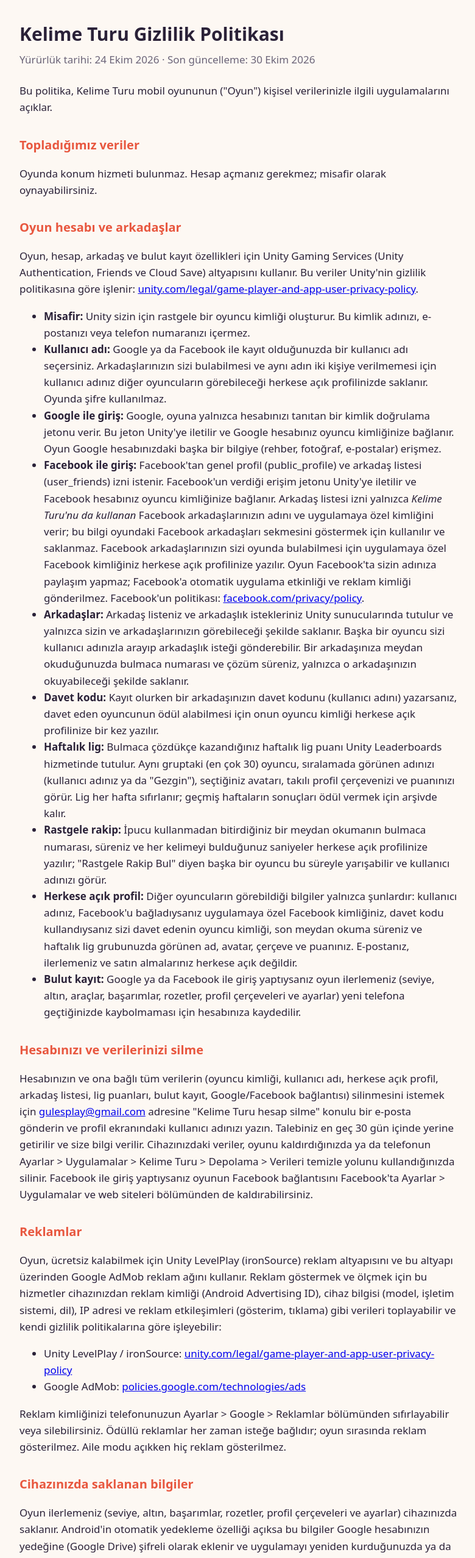
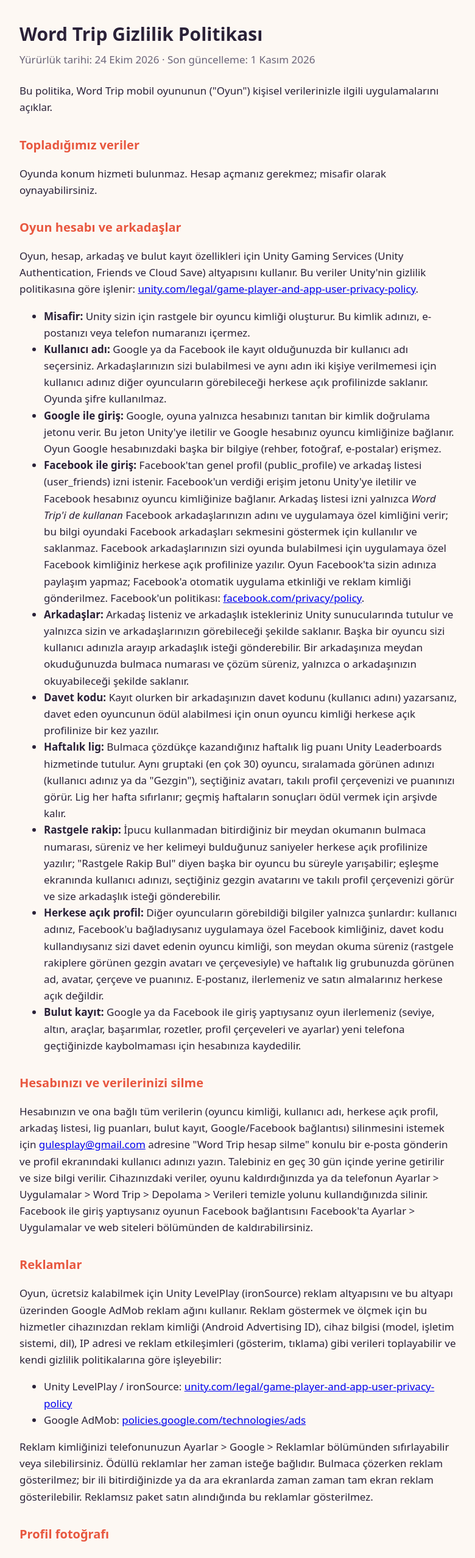
Before and after one commit to gulesplay/gulesplay.github.io, a plain HTML site: page kelime-turu/gizlilik.html in a window 1280 px wide. Shown: the top 2555 px of the page at 61% size, without its empty margins (248-1028 px from the left). Drawn offline with Linux system fonts and the light colour scheme.

Commit message:
Word Trip adı, gizlilik güncellemesi

```diff
--- a/kelime-turu/gizlilik.html
+++ b/kelime-turu/gizlilik.html
@@ -3,7 +3,7 @@
 <head>
 <meta charset="utf-8">
 <meta name="viewport" content="width=device-width, initial-scale=1">
-<title>Kelime Turu Gizlilik Politikası</title>
+<title>Word Trip Gizlilik Politikası</title>
 <style>
   :root { --bg: #fdf8f3; --ink: #2a2138; --muted: #6b6478; --accent: #e8573f; }
   @media (prefers-color-scheme: dark) { :root { --bg: #1b1724; --ink: #f2eef8; --muted: #b3acc2; --accent: #ff8a6b; } }
@@ -16,10 +16,10 @@
 </head>
 <body>
 <main>
-<h1>Kelime Turu Gizlilik Politikası</h1>
-<p class="date">Yürürlük tarihi: 24 Ekim 2026 · Son güncelleme: 30 Ekim 2026</p>
+<h1>Word Trip Gizlilik Politikası</h1>
+<p class="date">Yürürlük tarihi: 24 Ekim 2026 · Son güncelleme: 1 Kasım 2026</p>
 
-<p>Bu politika, Kelime Turu mobil oyununun ("Oyun") kişisel verilerinizle ilgili uygulamalarını açıklar.</p>
+<p>Bu politika, Word Trip mobil oyununun ("Oyun") kişisel verilerinizle ilgili uygulamalarını açıklar.</p>
 
 <h2>Topladığımız veriler</h2>
 <p>Oyunda konum hizmeti bulunmaz. Hesap açmanız gerekmez; misafir olarak oynayabilirsiniz.</p>
@@ -29,17 +29,17 @@
 <li><strong>Misafir:</strong> Unity sizin için rastgele bir oyuncu kimliği oluşturur. Bu kimlik adınızı, e-postanızı veya telefon numaranızı içermez.</li>
 <li><strong>Kullanıcı adı:</strong> Google ya da Facebook ile kayıt olduğunuzda bir kullanıcı adı seçersiniz. Arkadaşlarınızın sizi bulabilmesi ve aynı adın iki kişiye verilmemesi için kullanıcı adınız diğer oyuncuların görebileceği herkese açık profilinizde saklanır. Oyunda şifre kullanılmaz.</li>
 <li><strong>Google ile giriş:</strong> Google, oyuna yalnızca hesabınızı tanıtan bir kimlik doğrulama jetonu verir. Bu jeton Unity'ye iletilir ve Google hesabınız oyuncu kimliğinize bağlanır. Oyun Google hesabınızdaki başka bir bilgiye (rehber, fotoğraf, e-postalar) erişmez.</li>
-<li><strong>Facebook ile giriş:</strong> Facebook'tan genel profil (public_profile) ve arkadaş listesi (user_friends) izni istenir. Facebook'un verdiği erişim jetonu Unity'ye iletilir ve Facebook hesabınız oyuncu kimliğinize bağlanır. Arkadaş listesi izni yalnızca <em>Kelime Turu'nu da kullanan</em> Facebook arkadaşlarınızın adını ve uygulamaya özel kimliğini verir; bu bilgi oyundaki Facebook arkadaşları sekmesini göstermek için kullanılır ve saklanmaz. Facebook arkadaşlarınızın sizi oyunda bulabilmesi için uygulamaya özel Facebook kimliğiniz herkese açık profilinize yazılır. Oyun Facebook'ta sizin adınıza paylaşım yapmaz; Facebook'a otomatik uygulama etkinliği ve reklam kimliği gönderilmez. Facebook'un politikası: <a href="https://www.facebook.com/privacy/policy/">facebook.com/privacy/policy</a>.</li>
+<li><strong>Facebook ile giriş:</strong> Facebook'tan genel profil (public_profile) ve arkadaş listesi (user_friends) izni istenir. Facebook'un verdiği erişim jetonu Unity'ye iletilir ve Facebook hesabınız oyuncu kimliğinize bağlanır. Arkadaş listesi izni yalnızca <em>Word Trip'i de kullanan</em> Facebook arkadaşlarınızın adını ve uygulamaya özel kimliğini verir; bu bilgi oyundaki Facebook arkadaşları sekmesini göstermek için kullanılır ve saklanmaz. Facebook arkadaşlarınızın sizi oyunda bulabilmesi için uygulamaya özel Facebook kimliğiniz herkese açık profilinize yazılır. Oyun Facebook'ta sizin adınıza paylaşım yapmaz; Facebook'a otomatik uygulama etkinliği ve reklam kimliği gönderilmez. Facebook'un politikası: <a href="https://www.facebook.com/privacy/policy/">facebook.com/privacy/policy</a>.</li>
 <li><strong>Arkadaşlar:</strong> Arkadaş listeniz ve arkadaşlık istekleriniz Unity sunucularında tutulur ve yalnızca sizin ve arkadaşlarınızın görebileceği şekilde saklanır. Başka bir oyuncu sizi kullanıcı adınızla arayıp arkadaşlık isteği gönderebilir. Bir arkadaşınıza meydan okuduğunuzda bulmaca numarası ve çözüm süreniz, yalnızca o arkadaşınızın okuyabileceği şekilde saklanır.</li>
 <li><strong>Davet kodu:</strong> Kayıt olurken bir arkadaşınızın davet kodunu (kullanıcı adını) yazarsanız, davet eden oyuncunun ödül alabilmesi için onun oyuncu kimliği herkese açık profilinize bir kez yazılır.</li>
 <li><strong>Haftalık lig:</strong> Bulmaca çözdükçe kazandığınız haftalık lig puanı Unity Leaderboards hizmetinde tutulur. Aynı gruptaki (en çok 30) oyuncu, sıralamada görünen adınızı (kullanıcı adınız ya da "Gezgin"), seçtiğiniz avatarı, takılı profil çerçevenizi ve puanınızı görür. Lig her hafta sıfırlanır; geçmiş haftaların sonuçları ödül vermek için arşivde kalır.</li>
-<li><strong>Rastgele rakip:</strong> İpucu kullanmadan bitirdiğiniz bir meydan okumanın bulmaca numarası, süreniz ve her kelimeyi bulduğunuz saniyeler herkese açık profilinize yazılır; "Rastgele Rakip Bul" diyen başka bir oyuncu bu süreyle yarışabilir ve kullanıcı adınızı görür.</li>
-<li><strong>Herkese açık profil:</strong> Diğer oyuncuların görebildiği bilgiler yalnızca şunlardır: kullanıcı adınız, Facebook'u bağladıysanız uygulamaya özel Facebook kimliğiniz, davet kodu kullandıysanız sizi davet edenin oyuncu kimliği, son meydan okuma süreniz ve haftalık lig grubunuzda görünen ad, avatar, çerçeve ve puanınız. E-postanız, ilerlemeniz ve satın almalarınız herkese açık değildir.</li>
+<li><strong>Rastgele rakip:</strong> İpucu kullanmadan bitirdiğiniz bir meydan okumanın bulmaca numarası, süreniz ve her kelimeyi bulduğunuz saniyeler herkese açık profilinize yazılır; "Rastgele Rakip Bul" diyen başka bir oyuncu bu süreyle yarışabilir; eşleşme ekranında kullanıcı adınızı, seçtiğiniz gezgin avatarını ve takılı profil çerçevenizi görür ve size arkadaşlık isteği gönderebilir.</li>
+<li><strong>Herkese açık profil:</strong> Diğer oyuncuların görebildiği bilgiler yalnızca şunlardır: kullanıcı adınız, Facebook'u bağladıysanız uygulamaya özel Facebook kimliğiniz, davet kodu kullandıysanız sizi davet edenin oyuncu kimliği, son meydan okuma süreniz (rastgele rakiplere görünen gezgin avatarı ve çerçevesiyle) ve haftalık lig grubunuzda görünen ad, avatar, çerçeve ve puanınız. E-postanız, ilerlemeniz ve satın almalarınız herkese açık değildir.</li>
 <li><strong>Bulut kayıt:</strong> Google ya da Facebook ile giriş yaptıysanız oyun ilerlemeniz (seviye, altın, araçlar, başarımlar, rozetler, profil çerçeveleri ve ayarlar) yeni telefona geçtiğinizde kaybolmaması için hesabınıza kaydedilir.</li>
 </ul>
 
 <h2 id="veri-silme">Hesabınızı ve verilerinizi silme</h2>
-<p>Hesabınızın ve ona bağlı tüm verilerin (oyuncu kimliği, kullanıcı adı, herkese açık profil, arkadaş listesi, lig puanları, bulut kayıt, Google/Facebook bağlantısı) silinmesini istemek için <a href="mailto:gulesplay@gmail.com?subject=Kelime%20Turu%20hesap%20silme">gulesplay@gmail.com</a> adresine "Kelime Turu hesap silme" konulu bir e-posta gönderin ve profil ekranındaki kullanıcı adınızı yazın. Talebiniz en geç 30 gün içinde yerine getirilir ve size bilgi verilir. Cihazınızdaki veriler, oyunu kaldırdığınızda ya da telefonun Ayarlar &gt; Uygulamalar &gt; Kelime Turu &gt; Depolama &gt; Verileri temizle yolunu kullandığınızda silinir. Facebook ile giriş yaptıysanız oyunun Facebook bağlantısını Facebook'ta Ayarlar &gt; Uygulamalar ve web siteleri bölümünden de kaldırabilirsiniz.</p>
+<p>Hesabınızın ve ona bağlı tüm verilerin (oyuncu kimliği, kullanıcı adı, herkese açık profil, arkadaş listesi, lig puanları, bulut kayıt, Google/Facebook bağlantısı) silinmesini istemek için <a href="mailto:gulesplay@gmail.com?subject=Kelime%20Turu%20hesap%20silme">gulesplay@gmail.com</a> adresine "Word Trip hesap silme" konulu bir e-posta gönderin ve profil ekranındaki kullanıcı adınızı yazın. Talebiniz en geç 30 gün içinde yerine getirilir ve size bilgi verilir. Cihazınızdaki veriler, oyunu kaldırdığınızda ya da telefonun Ayarlar &gt; Uygulamalar &gt; Word Trip &gt; Depolama &gt; Verileri temizle yolunu kullandığınızda silinir. Facebook ile giriş yaptıysanız oyunun Facebook bağlantısını Facebook'ta Ayarlar &gt; Uygulamalar ve web siteleri bölümünden de kaldırabilirsiniz.</p>
 
 <h2>Reklamlar</h2>
 <p>Oyun, ücretsiz kalabilmek için Unity LevelPlay (ironSource) reklam altyapısını ve bu altyapı üzerinden Google AdMob reklam ağını kullanır. Reklam göstermek ve ölçmek için bu hizmetler cihazınızdan reklam kimliği (Android Advertising ID), cihaz bilgisi (model, işletim sistemi, dil), IP adresi ve reklam etkileşimleri (gösterim, tıklama) gibi verileri toplayabilir ve kendi gizlilik politikalarına göre işleyebilir:</p>
@@ -47,13 +47,16 @@
 <li>Unity LevelPlay / ironSource: <a href="https://unity.com/legal/game-player-and-app-user-privacy-policy">unity.com/legal/game-player-and-app-user-privacy-policy</a></li>
 <li>Google AdMob: <a href="https://policies.google.com/technologies/ads">policies.google.com/technologies/ads</a></li>
 </ul>
-<p>Reklam kimliğinizi telefonunuzun Ayarlar &gt; Google &gt; Reklamlar bölümünden sıfırlayabilir veya silebilirsiniz. Ödüllü reklamlar her zaman isteğe bağlıdır; oyun sırasında reklam gösterilmez. Aile modu açıkken hiç reklam gösterilmez.</p>
+<p>Reklam kimliğinizi telefonunuzun Ayarlar &gt; Google &gt; Reklamlar bölümünden sıfırlayabilir veya silebilirsiniz. Ödüllü reklamlar her zaman isteğe bağlıdır. Bulmaca çözerken reklam gösterilmez; bir ili bitirdiğinizde ya da ara ekranlarda zaman zaman tam ekran reklam gösterilebilir. Reklamsız paket satın alındığında bu reklamlar gösterilmez.</p>
+
+<h2>Profil fotoğrafı</h2>
+<p>Profil resmi olarak telefonunuzdan bir fotoğraf seçerseniz, fotoğraf yalnızca cihazınızda, oyunun kendi klasöründe saklanır; hiçbir sunucuya gönderilmez ve diğer oyuncular onu görmez (onlar seçtiğiniz gezgin avatarını görür). Fotoğraf seçimi Android'in izin gerektirmeyen dosya seçicisiyle yapılır; oyun galerinizin geri kalanına erişmez. Fotoğrafı profil ekranından istediğiniz zaman kaldırabilirsiniz.</p>
 
 <h2>Cihazınızda saklanan bilgiler</h2>
 <p>Oyun ilerlemeniz (seviye, altın, başarımlar, rozetler, profil çerçeveleri ve ayarlar) cihazınızda saklanır. Android'in otomatik yedekleme özelliği açıksa bu bilgiler Google hesabınızın yedeğine (Google Drive) şifreli olarak eklenir ve uygulamayı yeniden kurduğunuzda ya da yeni telefona geçtiğinizde geri yüklenir. Bu yedeklemeyi Google yapar; biz bu verilere erişemeyiz. Yedeklemeyi telefonunuzun Ayarlar &gt; Google &gt; Yedekleme bölümünden kapatabilirsiniz.</p>
 
 <h2>Uygulama içi satın almalar</h2>
-<p>Mağazadaki altın paketleri ve reklamsız paket Google Play Faturalandırma ile satılır. Ödeme bilgileriniz yalnızca Google tarafından işlenir; bize ulaşmaz. Satın almanın teslim edildiğini doğrulamak için cihazınızda yalnızca işlem numarası saklanır. Google'ın gizlilik politikası: <a href="https://policies.google.com/privacy">policies.google.com/privacy</a></p>
+<p>Mağazadaki altın paketleri, sandıklar, Tur Pası, başlangıç paketi ve reklamsız paket Google Play Faturalandırma ile satılır. Ödeme bilgileriniz yalnızca Google tarafından işlenir; bize ulaşmaz. Satın almanın teslim edildiğini doğrulamak için cihazınızda yalnızca işlem numarası saklanır. Google'ın gizlilik politikası: <a href="https://policies.google.com/privacy">policies.google.com/privacy</a></p>
 
 <h2>İlerleme aktarma kodu ve pano</h2>
 <p>"İlerlemeyi Aktar" özelliği, ilerlemenizi içeren bir kodu yalnızca siz istediğinizde panoya kopyalar. Arkadaşınızdan gelen bir meydan okumayı kolayca başlatabilmeniz için oyun, ana menüye döndüğünüzde panoya yeni bir şey kopyalanmışsa içeriğe bir kez bakar ve yalnızca "KT-" ile başlayan meydan okuma kodunu arar. Pano içeriği hiçbir yere gönderilmez ve saklanmaz. Meydan okuma kodları yalnızca bulmaca numarasını ve çözüm sürelerini içerir; kişisel bilgi içermez.</p>
@@ -63,10 +66,10 @@
 
 <h2>İzinler ve bildirimler</h2>
 <p>Oyun kısa dokunsal geri bildirim (titreşim) için titreşim iznini kullanır; titreşimi Ayarlar'dan kapatabilirsiniz.</p>
-<p>Günlük ücretsiz çark hakkınız yenilendiğinde size hatırlatmak için cihazınızda yerel bildirim kurulur. Bu bildirim cihazınızda oluşturulur, hiçbir sunucuya veri gönderilmez. Android 13 ve sonrasında bildirim izni ilk çark çevirişinizden sonra sorulur; izni istediğiniz zaman telefon ayarlarından kapatabilirsiniz.</p>
+<p>Günlük ücretsiz çark hakkınız yenilendiğinde, giriş seriniz bozulmak üzereyken, günün bulmacası ve haftanın zor bulmacası için size hatırlatmak üzere cihazınızda yerel bildirimler kurulur. Bu bildirim cihazınızda oluşturulur, hiçbir sunucuya veri gönderilmez. Android 13 ve sonrasında bildirim izni ilk çark çevirişinizden sonra sorulur; izni istediğiniz zaman telefon ayarlarından kapatabilirsiniz.</p>
 
 <h2>Çocuklar</h2>
-<p>Oyun çocuklardan bilerek veri toplamaz. Aile modu açıkken mağaza, paylaşım ve e-posta özellikleri bir ebeveyn doğrulama sorusuyla korunur.</p>
+<p>Oyun 13 yaş ve üstü oyuncular için tasarlanmıştır ve 13 yaşından küçük çocuklardan bilerek veri toplamaz. Böyle bir veri toplandığını fark ederseniz gulesplay@gmail.com adresine yazın; silinir.</p>
 
 <h2>Değişiklikler</h2>
 <p>Oyuna yeni özellikler eklenirse bu politika güncellenir ve güncel sürüm bu sayfada yayımlanır.</p>
```
Also changed, not shown: kelime-turu/index.html (+4 -4 lines), kelime-turu/meydan.html (+2 -2 lines).
